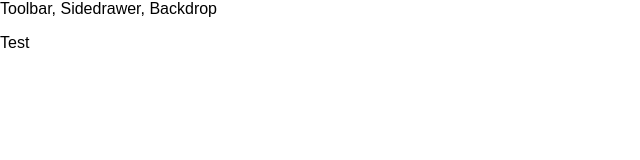
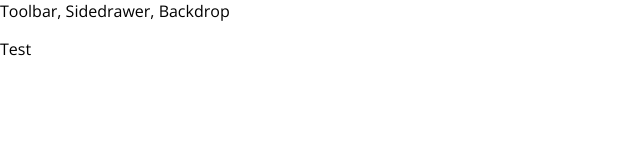
Before and after one commit to Igor2122/burger-builder, a React app: page / in a window 1280 px wide. Shown: the top 160 px of the page, without its empty margins (0-640 px from the left). Built offline with nearby package versions, Linux system fonts and the light colour scheme.

Commit message:
lahyout general font updates

```diff
--- a/src/App.js
+++ b/src/App.js
@@ -1,6 +1,7 @@
 import React, { Component } from 'react';
 import classes from './App.css';
 import Layout from './components/Layout/Layout';
+import './index.css';
 
 
 
--- a/src/index.css
+++ b/src/index.css
@@ -6,10 +6,5 @@ body {
     sans-serif;
   -webkit-font-smoothing: antialiased;
   -moz-osx-font-smoothing: grayscale; */
-  font-family: sans-serif;
+  font-family: "Open Sans", sans-serif;
 }
-
-code {
-  font-family: source-code-pro, Menlo, Monaco, Consolas, "Courier New",
-    monospace;
-}
```
